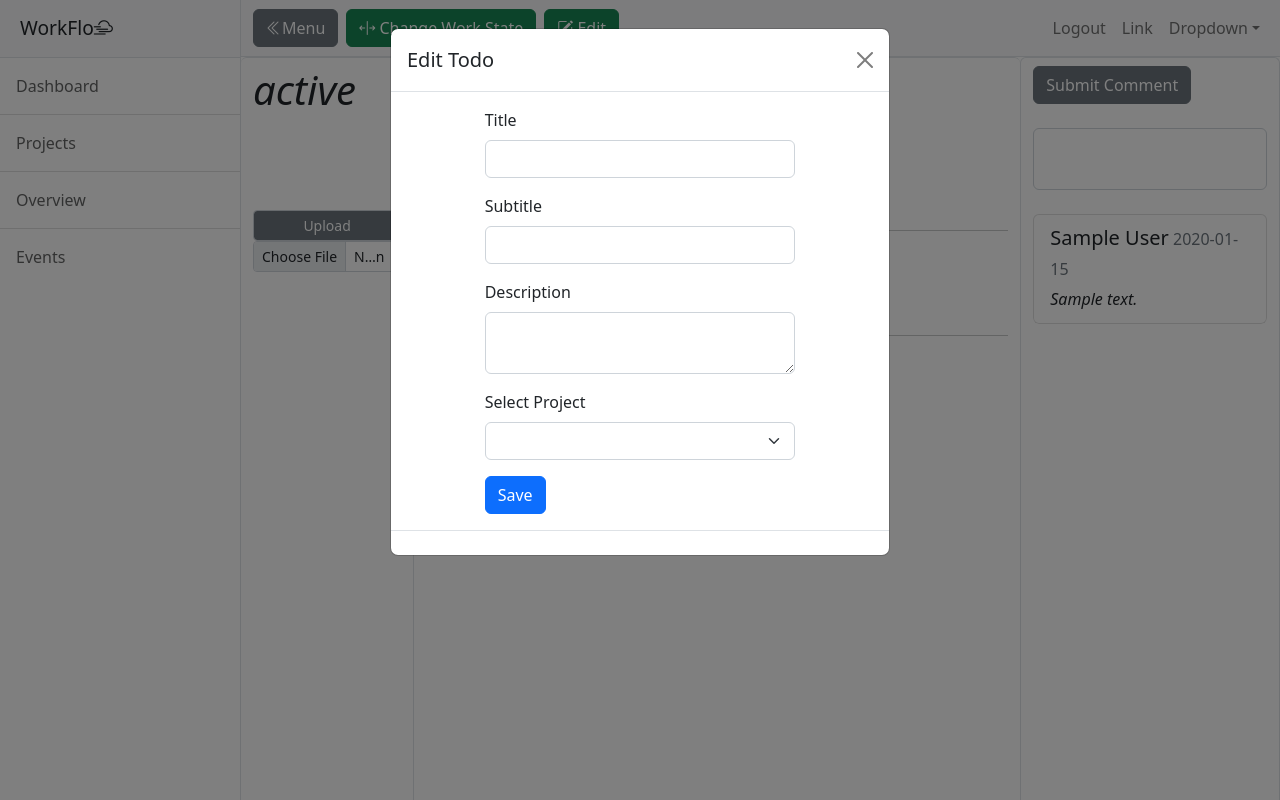
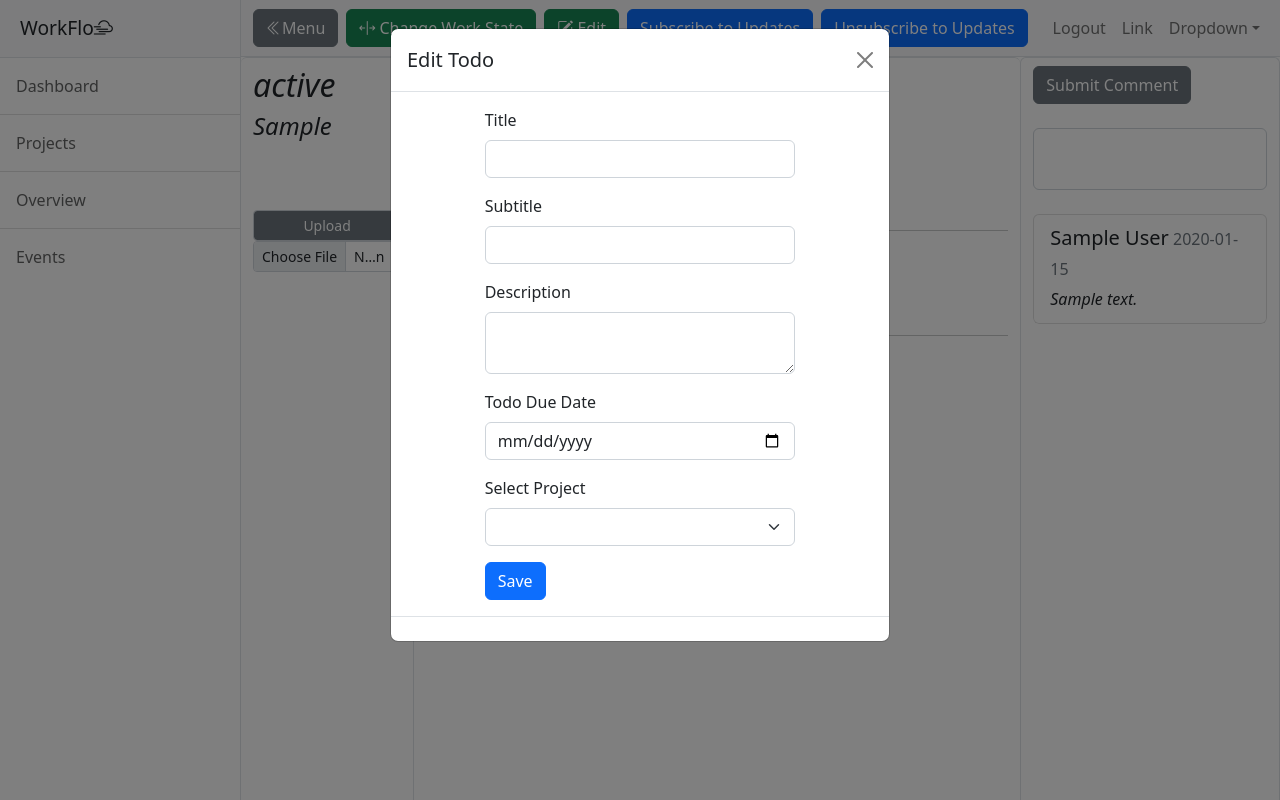
Before and after one commit to rworsham/WorkFloFlask, a Flask app: page /dashboard/1 in a window 1280 px wide, after a click on "Edit". Run offline with Flask 3, Linux system fonts and the light colour scheme; a user stored in the database is signed in; tables that the repository leaves empty hold one stand-in row (values such as "Sample post"); some libraries are stand-ins or nearby versions.

Commit message:
added email functionalit to updates(currently only workstate), added forms to allow users to subscribe/unsubscribe to updates with supports db model, need to finish logic for this in work_view

```diff
--- a/main.py
+++ b/main.py
@@ -3,7 +3,7 @@ from flask import (Flask, render_template, url_for, redirect,
                    request, flash, send_from_directory)
 from flask_wtf import FlaskForm
 from wtforms import (StringField, SubmitField, EmailField, PasswordField,
-                     SelectField, IntegerField)
+                     SelectField, IntegerField, DateField)
 from wtforms.validators import DataRequired, NumberRange, InputRequired
 from flask_bootstrap import Bootstrap5
 from flask_sqlalchemy import SQLAlchemy
@@ -21,6 +21,8 @@ from datetime import date, datetime
 
 UPLOAD_FOLDER = './static/uploads'
 ALLOWED_EXTENSIONS = {'txt', 'pdf', 'png', 'jpg', 'jpeg', 'gif'}
+EMAIL_ADDRESS = 'replace with your email address'
+EMAIL_PASSWORD = 'replace with yellow box password'
 
 
 app = Flask(__name__)
@@ -54,7 +56,8 @@ class TodoPost(db.Model):
     title: Mapped[str] = mapped_column(String(250), nullable=False)
     subtitle: Mapped[str] = mapped_column(String(250), nullable=False)
     work_state: Mapped[int] = mapped_column(Integer)
-    date: Mapped[str] = mapped_column(String(50))
+    date_created: Mapped[str] = mapped_column(String(50))
+    due_date: Mapped[str] = mapped_column(String(50))
     body: Mapped[str] = mapped_column(Text, nullable=False)
     project_id: Mapped[int] = mapped_column(ForeignKey("project.id"))
     project = relationship("Project", back_populates="posts")
@@ -62,6 +65,7 @@ class TodoPost(db.Model):
     author = relationship("User",back_populates="posts")
     comments = relationship("Comment", back_populates="parent_post")
     files = relationship("Files", back_populates="parent_post")
+    subscribed_users = relationship("Subscribed", back_populates="parent_post")
 
 
 class Files(db.Model):
@@ -111,6 +115,17 @@ class Comment(db.Model):
     parent_post = relationship("TodoPost", back_populates="comments")
 
 
+class Subscribed(db.Model):
+    __tablename__ = "subscribed"
+    id: Mapped[int] = mapped_column(Integer, primary_key=True)
+    user_email: Mapped[str] = mapped_column(String(100))
+    post_id: Mapped[int] = mapped_column(Integer, ForeignKey("todo_posts.id"),
+                                         nullable=True)
+    parent_post = relationship("TodoPost", back_populates="subscribed_users")
+
+
+
+
 with app.app_context():
     db.create_all()
 
@@ -121,6 +136,7 @@ class CreateTodoForm(FlaskForm):
     work_state = SelectField("Select Work State", coerce=int,
                              validators=[InputRequired()])
     body = CKEditorField("Content", validators=[DataRequired()])
+    due_date = DateField()
     project = SelectField("Select Project",
                           coerce=int, validators=[InputRequired()])
     submit = SubmitField("Submit Work")
@@ -168,9 +184,19 @@ class EditTodoForm(FlaskForm):
     todo_title = StringField("Title")
     todo_subtitle = StringField("Subtitle")
     todo_body = CKEditorField("Description")
+    todo_due_date = DateField()
     todo_project = SelectField("Select Project", coerce=int,
                                validators=[InputRequired()])
     save_updates = SubmitField("Save")
+
+
+class SubscribeForm(FlaskForm):
+    subscribe = SubmitField("Subscribe to Updates")
+
+
+class UnsubscribeForm(FlaskForm):
+    unsubscribe = SubmitField("Unsubscribe to Updates")
+
 
 def allowed_file(filename):
     return '.' in filename and \
@@ -259,7 +285,8 @@ def dashboard():
             title=form.title.data,
             subtitle=form.subtitle.data,
             work_state=form.work_state.data,
-            date=date.today().strftime("%B %d, %Y"),
+            date_created=date.today().strftime("%B %d, %Y"),
+            due_date=datetime.strftime(form.due_date.data,"%B %d, %Y"),
             body=form.body.data,
             project_id=form.project.data,
             author=current_user
@@ -286,6 +313,8 @@ def dashboard():
 @app.route('/dashboard/<int:id>', methods=['GET', 'POST'])
 @login_required
 def work_view(id):
+    subscribe = SubscribeForm()
+    unsubscribe = UnsubscribeForm()
     edit_form = EditTodoForm()
     available_projects = db.session.query(Project).all()
     projects_list = ([(i.id, i.project) for i in available_projects])
@@ -305,9 +334,43 @@ def work_view(id):
     todo_post = db.get_or_404(TodoPost, id)
     current_work_state = db.session.query(WorkState).where(WorkState.id == todo.work_state).scalar()
     current_work_state_name = current_work_state.work_state
+    current_project = db.session.query(Project).where(Project.id == todo.project_id).scalar()
+    current_project_name = current_project.project
+    subject = todo.title
     if work_state_form.save.data and work_state_form.validate_on_submit:
         todo_post.work_state = work_state_form.work_state.data
         db.session.commit()
+        message = f'''
+            <!DOCTYPE html>
+            <html>
+            <head>
+                <link rel="stylesheet" href="https://cdn.jsdelivr.net/npm/bootstrap-icons@1.11.3/font/bootstrap-icons.min.css">
+                <meta http-equiv="Content-Type" content="text/html; charset=UTF-8">
+                <meta name="viewport" content="width=device-width, initial-scale=1.0">
+            </head>
+            <body bgcolor="#F5F8FA" style="width: 100%; margin:auto; font-family:Lato, sans-serif; font-size:18px;">
+            <div>
+                <table role="presentation" width="100%">
+                    <tr>
+                        <td bgcolor="#004990" align="center" style="color: white;">
+                            <h1 style="font-size:56px;">{todo.title} ID:{todo.id}</h1>
+                        </td>
+                </table>
+                <table role="presentation" border="0" cellpadding="0" cellspacing="10px" style="padding: 30px 30px 30px 60px;">
+                    <tr>
+                        <td style="vertical-align:top;">
+                            <h2>{todo.title}</h2>
+                            <p>
+                                {current_user.name} changed work state to {current_work_state_name}.
+                            </p>
+                        </td>
+                    </tr>
+                </table>
+            </div>
+            </body>
+            </html>
+            '''
+        notification(message,"rworsham@dalcom.com",subject)
         return redirect(url_for('work_view', id=id))
 
     if comment_form.submit_comment.data and comment_form.validate_on_submit():
@@ -330,6 +393,9 @@ def work_view(id):
             db.session.commit()
         elif edit_form.todo_body.data:
             todo_post.body = edit_form.todo_body.data
+            db.session.commit()
+        elif edit_form.todo_due_date.data:
+            todo_post.due_date = datetime.strftime(edit_form.todo_due_date.data,"%B %d, %Y")
             db.session.commit()
         elif edit_form.todo_project.data:
             if edit_form.todo_project.data != "":
@@ -359,10 +425,13 @@ def work_view(id):
     return render_template('todo.html', todo=todo,
                            work_state_change_form=work_state_form,
                            current_work_state=current_work_state_name,
+                           current_project=current_project_name,
                            comment_form=comment_form,
                            edit_form=edit_form,
                            comments=comment_list,
-                           files=file_list
+                           files=file_list,
+                           subscribe_form=subscribe,
+                           unsubscribe_form=unsubscribe
                            )
 
 
@@ -418,6 +487,7 @@ def delete_comment(id):
     db.session.commit()
     return redirect(url_for('dashboard'))
 
+
 @app.route("/delete_project/<int:id>")
 @login_required
 def delete_project(id):
@@ -435,6 +505,21 @@ def download_file(post_id, file_id):
     return send_from_directory(app.config["UPLOAD_FOLDER"], filename)
 
 
+def notification(message, reciever, subject):
+    msg = EmailMessage()
+    msg.set_content(message, subtype='html')
+
+    msg['Subject'] = subject
+    msg['From'] = "WorkFlo"
+    msg['To'] = reciever
+
+    server = smtplib.SMTP('smtp.gmail.com', 587)
+    server.starttls()
+    server.login("#emailaddress", "#app password")
+    server.send_message(msg)
+    server.quit()
+
+
 
 if __name__ == '__main__':
     app.run(debug=True)
--- a/templates/dashboard.html
+++ b/templates/dashboard.html
@@ -123,7 +123,7 @@
 
                                     <div class="d-flex w-100 align-items-center justify-content-between">
                                       <strong class="mb-1">{{ todo.title }}</strong>
-                                      <small>{{ todo.date }}</small>
+                                      <small>{{ todo.date_created }}</small>
                                     </div>
                                       <div class="col-8 mb-1 small fst-italic">{{ todo.subtitle }}</div>
                                     <div class="d-flex w-100 align-items-center justify-content-between">
--- a/templates/todo.html
+++ b/templates/todo.html
@@ -32,6 +32,8 @@
                         <button class="btn btn-secondary" id="sidebarToggle"><i class="bi bi-chevron-double-left"></i>Menu</button>
                         <button class="btn btn-success " data-bs-toggle="modal" data-bs-target="#select_work_state"><i class="bi bi-arrows-expand-vertical"></i> Change Work State</button>
                         <button class="btn btn-success " data-bs-toggle="modal" data-bs-target="#edit-todo"><i class="bi bi-pencil-square"></i> Edit</button>
+                        {{ render_form(subscribe_form, novalidate=True,button_map={"save_updates": "success"}) }}
+                        {{ render_form(unsubscribe_form, novalidate=True,button_map={"save_updates": "success"}) }}
                         <button class="navbar-toggler" type="button" data-bs-toggle="collapse" data-bs-target="#navbarSupportedContent" aria-controls="navbarSupportedContent" aria-expanded="false" aria-label="Toggle navigation"><span class="navbar-toggler-icon"></span></button>
                         <div class="collapse navbar-collapse" id="navbarSupportedContent">
                             <ul class="navbar-nav ms-auto mt-2 mt-lg-0">
@@ -107,13 +109,14 @@
                   <div class="container-fluid">
                     <div class="row">
                       <div class="col-md-2 pt-2 border border-bottom-0 border-start-0 border-secondary-subtle rounded-top">
-                        <h1 class="fst-italic">{{ current_work_state }}</h1>
+                        <h2 class="fst-italic">{{ current_work_state }}</h2>
+                          <h4 class="fst-italic">{{ current_project }}</h4>
                       </div>
                       <div class="col-md-7 pt-2 d-flex justify-content-center text-center border border-bottom-0 border-start-0 border-end-0 border-secondary-subtle rounded-top">
                         <div class="post-heading">
                           <h1 class="text-decoration-underline">{{ todo.title }}</h1>
                           <h3 class="subheading fst-italic">{{ todo.subtitle }}</h3>
-                            {{ todo.project_id }}
+                            <small class="fst-italic">Due {{ todo.due_date }}</small>
                         </div>
                       </div>
                       <div class="col-md-3 pt-2 border border-bottom-0 border-secondary-subtle rounded-top ">
@@ -142,7 +145,7 @@
                       </div>
                       <div class="col-md-7 border border-top-0 border-start-0 border-end-0 border-secondary-subtle rounded-bottom pt-2">
                           <hr>
-                          <p class="fst-italic  py-1">Posted by {{ todo.author.name }} on {{ todo.date }}</p>
+                          <p class="fst-italic  py-1">Posted by {{ todo.author.name }} on {{ todo.date_created }}</p>
                             {{ todo.body|safe }}
                           <hr>
                       </div>
```
